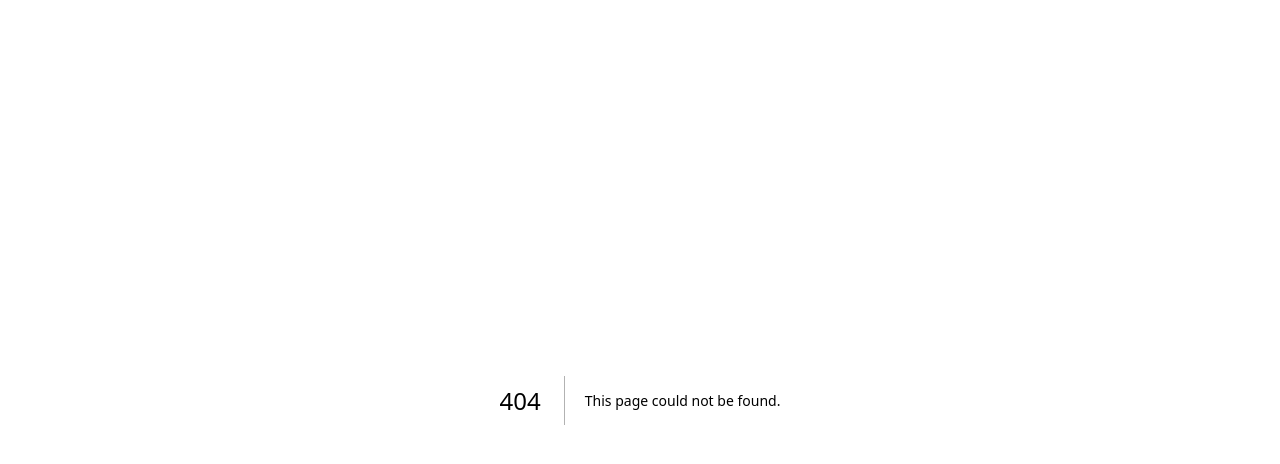
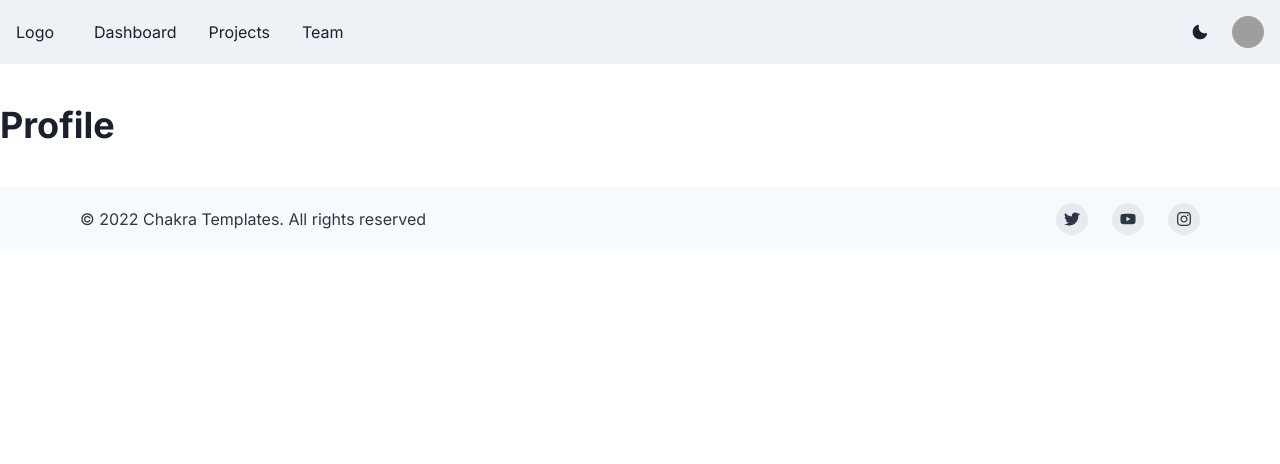
Before and after one commit to elkitoq/LinkUp, a Next.js app: page /profile in a window 1280 px wide. Before the commit this address had no page. Shown: the top 464 px of the page. Built offline with nearby package versions, Linux system fonts and the light colour scheme; grey boxes are pictures that could not be loaded.

Commit message:
add profile page

```diff
--- /dev/null
+++ b/src/pages/profile/index.tsx
@@ -0,0 +1,14 @@
+import {NextPage} from 'next'
+
+import {HeadingApp} from '@/components/heading-page/headding-page'
+import {LayoutApp} from '@/components/layout/layout'
+
+const ProfileIndexPage: NextPage = () => {
+  return (
+    <LayoutApp title={'Profile'}>
+      <HeadingApp title={'Profile'} />
+    </LayoutApp>
+  )
+}
+
+export default ProfileIndexPage
```
Also changed, not shown: src/pages/profile/settings/index.tsx (added, +14 -0 lines).
